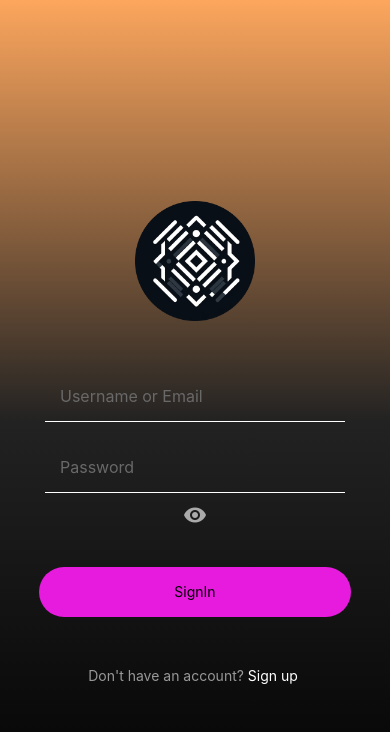
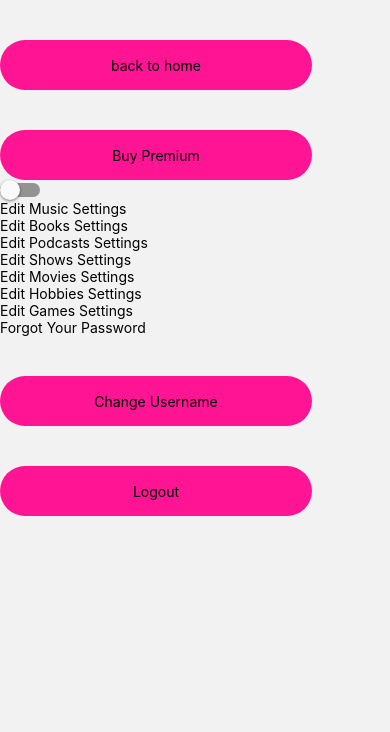
Before and after one commit to Suggestify/SuggestifyApp, a React Native app in the folder client/: screen /Settings in a window 390 px wide. Shown: the top 732 px of the page. Built offline with nearby package versions, Linux system fonts and the light colour scheme.

Commit message:
began settings page

```diff
--- a/client/App.js
+++ b/client/App.js
@@ -4,11 +4,13 @@ import SignIn from "./components/authentication/SignIn";
 import SignUp from "./components/authentication/SignUp";
 import Home from "./components/home/Home";
 import Preference from "./components/prefrence/Preference";
+import Settings from "./components/settings/Settings";
 import React from 'react'
 
 import loadingLaunch from "./components/Reusables/LoadingLaunch";
 import ChatScreen from "./components/chat/ChatScreen";
 import ChatPreview from "./components/home/ChatPreview";
+
 
 const Stack = createNativeStackNavigator();
 
@@ -22,6 +24,7 @@ export default function App() {
                     <Stack.Screen name="SignUp" component={SignUp}/>
                     <Stack.Screen name="Preference" component={Preference}/>
                     <Stack.Screen name="ChatPreview" component={ChatPreview}></Stack.Screen>
+                    <Stack.Screen name="Settings" component={Settings}></Stack.Screen>
                 </Stack.Navigator>
             </NavigationContainer>
     );
--- a/client/components/authentication/SignUp.jsx
+++ b/client/components/authentication/SignUp.jsx
@@ -7,7 +7,6 @@ import {
     View,
     Image,
     TextInput,
-    Alert,
     TouchableOpacity,
 } from "react-native";
 import { LinearGradient } from 'expo-linear-gradient';
--- a/client/components/home/Home.jsx
+++ b/client/components/home/Home.jsx
@@ -1,10 +1,7 @@
 import React, { useState } from 'react';
 import {Text, TouchableOpacity, StyleSheet} from "react-native";
-import axios from 'axios';
-import AsyncStorage from "@react-native-async-storage/async-storage";
 import { LinearGradient } from 'expo-linear-gradient';
 import ChatPreview from "./ChatPreview";
-import {Button, Header, Icon} from "react-native-elements";
 
 function Home({navigation}) {
     const [myArray, setMyArray] = useState(["Music", "Books", "Podcasts", "Shows", "Movies", "Hobbies", "Games"]);
@@ -17,16 +14,9 @@ function Home({navigation}) {
         arr.unshift(item); // Add it to the front of the array
     }
     async function onSubmit(){
-        try{
-            const response = await axios.delete("http://192.168.2.18:4000/auth/SignOut")
-            await AsyncStorage.removeItem('accessToken');
-            await AsyncStorage.removeItem('refreshToken');
-            if(response.status === 204){
-                navigation.navigate('SignIn')
-            }
-        }catch(err){
-            console.log(err)
-        }
+        navigation.navigate('Settings', {
+            username: us
+        })
     }
     function handleClick(index) {
         return () => {
@@ -38,7 +28,7 @@ function Home({navigation}) {
     return (
         <LinearGradient style={styles.linearGradient} colors={['#150c25', '#222222', 'black']}>
             <TouchableOpacity onPress={onSubmit}  style={styles.loginBtn} >
-                <Text>SignOut</Text>
+                <Text>Settings</Text>
             </TouchableOpacity>
             {myArray.map((item, index) => (
                 <TouchableOpacity key={item} onPress={handleClick(index)} >
--- /dev/null
+++ b/client/components/settings/Settings.jsx
@@ -0,0 +1,98 @@
+import React, {useState} from 'react';
+import {StyleSheet, Text, TouchableOpacity, View, Switch, Alert,} from "react-native";
+import axios from "axios";
+import AsyncStorage from "@react-native-async-storage/async-storage";
+function Settings({username,navigation}) {
+    const [isEnabled, setIsEnabled] = useState(false);
+    const myArray = ["Music", "Books", "Podcasts", "Shows", "Movies", "Hobbies", "Games"];
+
+    const toggleSwitch = () => setIsEnabled(previousState => !previousState);
+
+    async function logout(){
+        try{
+            const response = await axios.delete("http://192.168.2.18:4000/auth/SignOut")
+            await AsyncStorage.removeItem('accessToken');
+            await AsyncStorage.removeItem('refreshToken');
+            if(response.status === 204){
+                navigation.navigate('SignIn')
+            }
+        }catch(err){
+            console.log(err)
+        }
+    }
+
+    async function changeUserName(){
+        try{
+            const response = await axios.put("http://192.168.2.18:4000/auth/changeUsername",{
+                newUsername: newUsername,
+                currUsername: username
+            })
+            if(response.status === 200){
+                Alert.alert("Username changed successfully");
+            }
+            else{
+                Alert.alert(response.data.message);
+            }
+        }catch(err){
+            Alert.alert("Error", "Failed to change username");
+        }
+    }
+    function backToHome(){
+        navigation.navigate('Home')
+    }
+
+    return (
+        <View>
+            <TouchableOpacity onPress={backToHome}  style={styles.loginBtn} >
+                <Text>back to home</Text>
+            </TouchableOpacity>
+            <TouchableOpacity style={styles.loginBtn} >
+                <Text>Buy Premium</Text>
+            </TouchableOpacity>
+            <Switch
+               // trackColor={{false: '#767577', true: '#81b0ff'}}
+               // thumbColor={isEnabled ? '#f5dd4b' : '#f4f3f4'}
+                ios_backgroundColor="#3e3e3e"
+                onValueChange={toggleSwitch}
+                value={isEnabled}
+            />
+            {myArray.map((item, index) => (
+                <Text key={item} >
+                    Edit {item} Settings
+                </Text>
+            ))}
+            <Text>Forgot Your Password</Text>
+            <TouchableOpacity onPress={changeUserName}  style={styles.loginBtn} >
+                <Text>Change Username</Text>
+            </TouchableOpacity>
+            <TouchableOpacity onPress={logout}  style={styles.loginBtn} >
+                <Text>Logout</Text>
+            </TouchableOpacity>
+        </View>
+    );
+}
+
+export default Settings;
+
+const styles = StyleSheet.create({
+        linearGradient: {
+            flex: 1,
+            alignItems: "center",
+            justifyContent: "center",
+        },
+        loginBtn: {
+            width: "80%",
+            borderRadius: 25,
+            height: 50,
+            alignItems: "center",
+            justifyContent: "center",
+            marginTop: 40,
+            backgroundColor: "#FF1493",
+        },
+    container: {
+        flex: 1,
+        alignItems: 'center',
+        justifyContent: 'center',
+    },
+    }
+)
```
Also changed, not shown: 1 other file (tests, documents, lock files or other folders).
